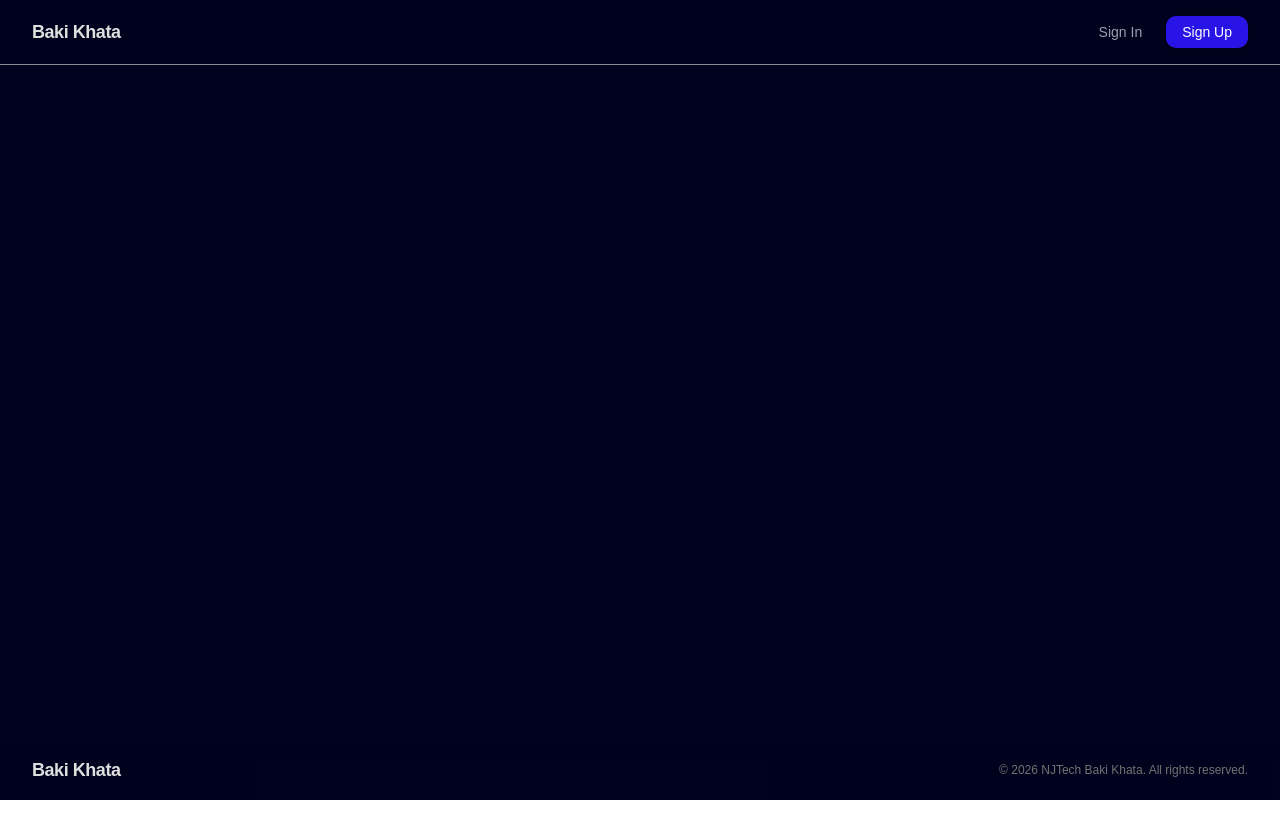
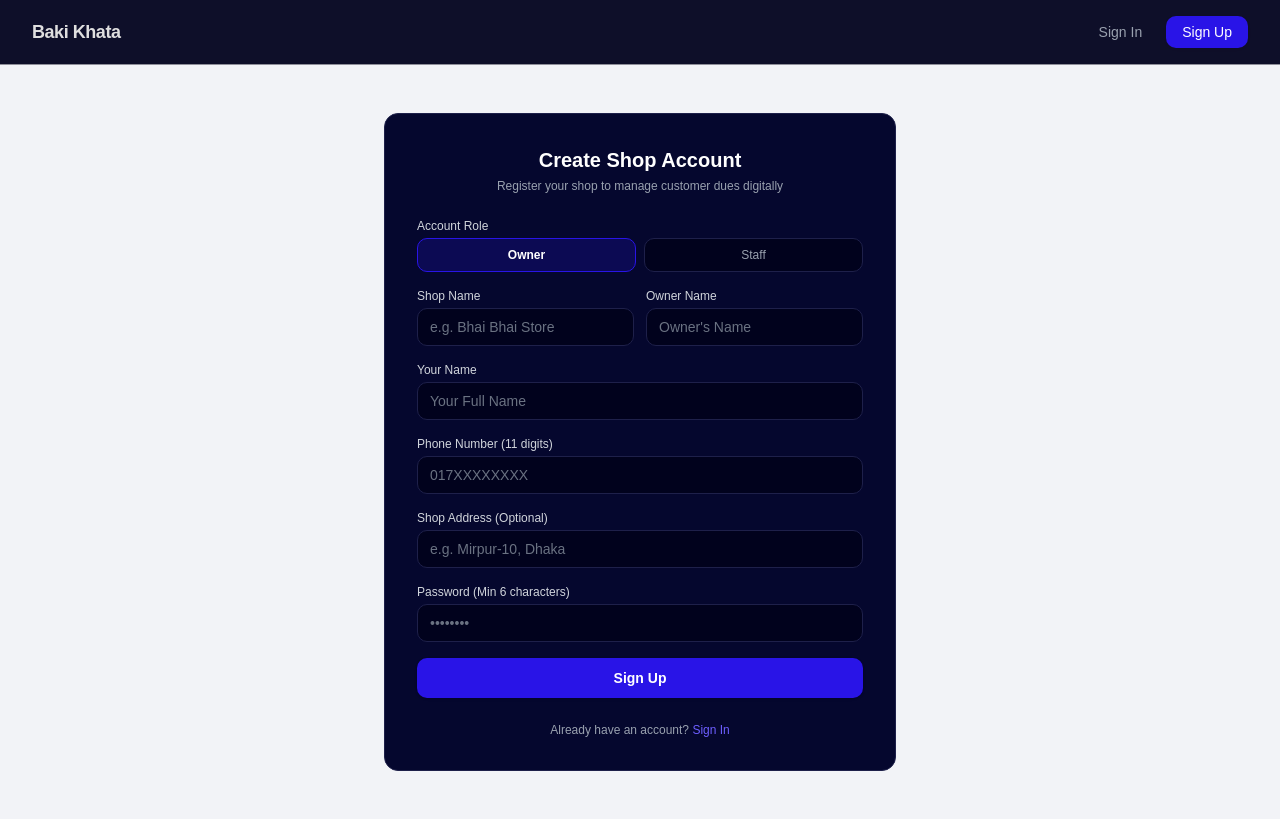
Before and after one commit to alfazsozib/njtech_baki_khata, a React (Vite) app: page /register in a window 1280 px wide. Built offline with nearby package versions, Linux system fonts and the light colour scheme.

Commit message:
register page create and connected to api

```diff
--- a/src/App.jsx
+++ b/src/App.jsx
@@ -3,6 +3,7 @@
 import Navbar from './components/Navbar'
 import Login from './pages/Login'
 import Home from './pages/Home'
+import Register from './pages/Register'
 
 import { Routes, Route, Link } from "react-router-dom";
 
@@ -10,16 +11,16 @@
 
 
   return (
-      <div className="flex min-h-screen flex-col bg-[#01021d] text-[#dfdfdf]">
+      <div className="flex min-h-screen flex-col bg-[#f2f3f7] text-[#070606]">
         <Navbar />
         <main className="flex-1">
           <Routes>
             <Route path="/" element={<Home />} />
             <Route path="/login" element={<Login />} />
-            {/* <Route path="/register" element={<Register />} /> */}
+            <Route path="/register" element={<Register />} />
           </Routes>
         </main>
-        <Footer />
+        {/* <Footer /> */}
       </div>
   )
 }
--- a/src/components/Footer.jsx
+++ b/src/components/Footer.jsx
@@ -2,7 +2,7 @@
 
 function Footer() {
   return (
-   <footer className="bg-[#01021df1] w-full absolute bottom-0 py-4">
+   <footer className="bg-[#01021df1] w-full absolute sticky bottom-0 py-4">
       <div className="mx-auto flex max-w-7xl flex-col items-center justify-between gap-4 px-4 text-center sm:flex-row sm:text-left sm:px-6 lg:px-8">
 
         <div className="flex items-center gap-2">
--- /dev/null
+++ b/src/pages/Register.jsx
@@ -0,0 +1,217 @@
+import React, { useState } from 'react'
+import { Link, useNavigate } from 'react-router-dom'
+
+
+function Register() {
+    const navigate = useNavigate();
+    const [formData, setFormData] = useState({
+        name: "",
+        ownerName: "",
+        shopName: "",
+        phone: "",
+        password: "",
+        address: "",
+        role: "owner",
+    });
+
+    const [loading, setLoading] = useState(false);
+    const [error, setError] = useState("");
+    const [success, setSuccess] = useState("");
+
+     const handleChange = (e) => {
+        setFormData({ ...formData, [e.target.name]: e.target.value });
+    };
+    const handleSubmit = async (e) => {
+        e.preventDefault();
+        setError("");
+        setSuccess("");
+        if (!/^\d{11}$/.test(formData.phone.trim())) {
+            setError("Phone number must be exactly 11 digits (e.g. 01712345678)");
+            return;
+        }
+        if (formData.password.length < 6) {
+            setError("Password must be at least 6 characters");
+            return;
+        }
+        setLoading(true);
+        try {
+            const res = await fetch("http://localhost:5001/api/auth/register", {
+                method: "POST",
+                headers: { "Content-Type": "application/json" },
+                body: JSON.stringify(formData),
+            });
+            const data = await res.json();
+            if (!res.ok) throw new Error(data.message || "Registration failed");
+
+
+            localStorage.setItem("token", data.token);
+            localStorage.setItem("user", JSON.stringify(data.user));
+
+
+            setSuccess("Account created successfully! Redirecting...");
+            setTimeout(() => navigate("/"), 1000);
+        } catch (err) {
+            setError(err.message);
+        } finally {
+            setLoading(false);
+        }
+    };
+
+    return (
+        <div className="flex min-h-[calc(100vh-8rem)] items-center justify-center px-4 py-12">
+      <div className="w-full max-w-lg rounded-xl border border-[#1e204a] bg-[#05072e] p-6 sm:p-8">
+
+        <h1 className="text-xl font-bold text-white text-center">Create Shop Account</h1>
+        <p className="text-xs text-gray-400 text-center mt-1">
+          Register your shop to manage customer dues digitally
+        </p>
+        {/* Error State */}
+        {error && (
+          <div className="mt-4 rounded-lg border border-red-500/40 bg-red-500/10 p-3 text-xs text-red-400">
+            {error}
+          </div>
+        )}
+        {/* Success State */}
+        {success && (
+          <div className="mt-4 rounded-lg border border-emerald-500/40 bg-emerald-500/10 p-3 text-xs text-emerald-400">
+            {success}
+          </div>
+        )}
+        <form onSubmit={handleSubmit} className="mt-6 space-y-4">
+
+          {/* Role selector */}
+          <div>
+            <label className="block text-xs font-medium text-gray-300 mb-1">
+              Account Role
+            </label>
+            <div className="grid grid-cols-2 gap-2">
+              <button
+                type="button"
+                onClick={() => setFormData({ ...formData, role: "owner" })}
+                className={`py-2 text-xs rounded-lg border transition-colors cursor-pointer ${
+                  formData.role === "owner"
+                    ? "border-[#2914e7] bg-[#2914e7]/20 text-white font-semibold"
+                    : "border-[#1e204a] bg-[#01021d] text-gray-400"
+                }`}
+              >
+                Owner
+              </button>
+              <button
+                type="button"
+                onClick={() => setFormData({ ...formData, role: "staff" })}
+                className={`py-2 text-xs rounded-lg border transition-colors cursor-pointer ${
+                  formData.role === "staff"
+                    ? "border-[#2914e7] bg-[#2914e7]/20 text-white font-semibold"
+                    : "border-[#1e204a] bg-[#01021d] text-gray-400"
+                }`}
+              >
+                Staff
+              </button>
+            </div>
+          </div>
+          <div className="grid grid-cols-1 sm:grid-cols-2 gap-3">
+            <div>
+              <label className="block text-xs font-medium text-gray-300 mb-1">
+                Shop Name
+              </label>
+              <input
+                type="text"
+                name="shopName"
+                required
+                placeholder="e.g. Bhai Bhai Store"
+                value={formData.shopName}
+                onChange={handleChange}
+                className="w-full rounded-lg border border-[#1e204a] bg-[#01021d] px-3 py-2 text-sm text-white placeholder-gray-500 outline-none focus:border-[#2914e7]"
+              />
+            </div>
+            <div>
+              <label className="block text-xs font-medium text-gray-300 mb-1">
+                Owner Name
+              </label>
+              <input
+                type="text"
+                name="ownerName"
+                required
+                placeholder="Owner's Name"
+                value={formData.ownerName}
+                onChange={handleChange}
+                className="w-full rounded-lg border border-[#1e204a] bg-[#01021d] px-3 py-2 text-sm text-white placeholder-gray-500 outline-none focus:border-[#2914e7]"
+              />
+            </div>
+          </div>
+          <div>
+            <label className="block text-xs font-medium text-gray-300 mb-1">
+              Your Name
+            </label>
+            <input
+              type="text"
+              name="name"
+              required
+              placeholder="Your Full Name"
+              value={formData.name}
+              onChange={handleChange}
+              className="w-full rounded-lg border border-[#1e204a] bg-[#01021d] px-3 py-2 text-sm text-white placeholder-gray-500 outline-none focus:border-[#2914e7]"
+            />
+          </div>
+          <div>
+            <label className="block text-xs font-medium text-gray-300 mb-1">
+              Phone Number (11 digits)
+            </label>
+            <input
+              type="text"
+              name="phone"
+              required
+              maxLength={11}
+              placeholder="017XXXXXXXX"
+              value={formData.phone}
+              onChange={handleChange}
+              className="w-full rounded-lg border border-[#1e204a] bg-[#01021d] px-3 py-2 text-sm text-white placeholder-gray-500 outline-none focus:border-[#2914e7]"
+            />
+          </div>
+          <div>
+            <label className="block text-xs font-medium text-gray-300 mb-1">
+              Shop Address (Optional)
+            </label>
+            <input
+              type="text"
+              name="address"
+              placeholder="e.g. Mirpur-10, Dhaka"
+              value={formData.address}
+              onChange={handleChange}
+              className="w-full rounded-lg border border-[#1e204a] bg-[#01021d] px-3 py-2 text-sm text-white placeholder-gray-500 outline-none focus:border-[#2914e7]"
+            />
+          </div>
+          <div>
+            <label className="block text-xs font-medium text-gray-300 mb-1">
+              Password (Min 6 characters)
+            </label>
+            <input
+              type="password"
+              name="password"
+              required
+              placeholder="••••••••"
+              value={formData.password}
+              onChange={handleChange}
+              className="w-full rounded-lg border border-[#1e204a] bg-[#01021d] px-3 py-2 text-sm text-white placeholder-gray-500 outline-none focus:border-[#2914e7]"
+            />
+          </div>
+          <button
+            type="submit"
+            disabled={loading}
+            className="w-full rounded-lg bg-[#2914e7] py-2.5 text-sm font-semibold text-white shadow hover:bg-[#0b0355] disabled:opacity-50 transition-colors cursor-pointer"
+          >
+            {loading ? "Creating Account..." : "Sign Up"}
+          </button>
+        </form>
+        <p className="mt-6 text-center text-xs text-gray-400">
+          Already have an account?{" "}
+          <Link to="/login" className="text-[#6d5eff] hover:underline font-medium">
+            Sign In
+          </Link>
+        </p>
+      </div>
+    </div>
+    )
+}
+
+export default Register
```
